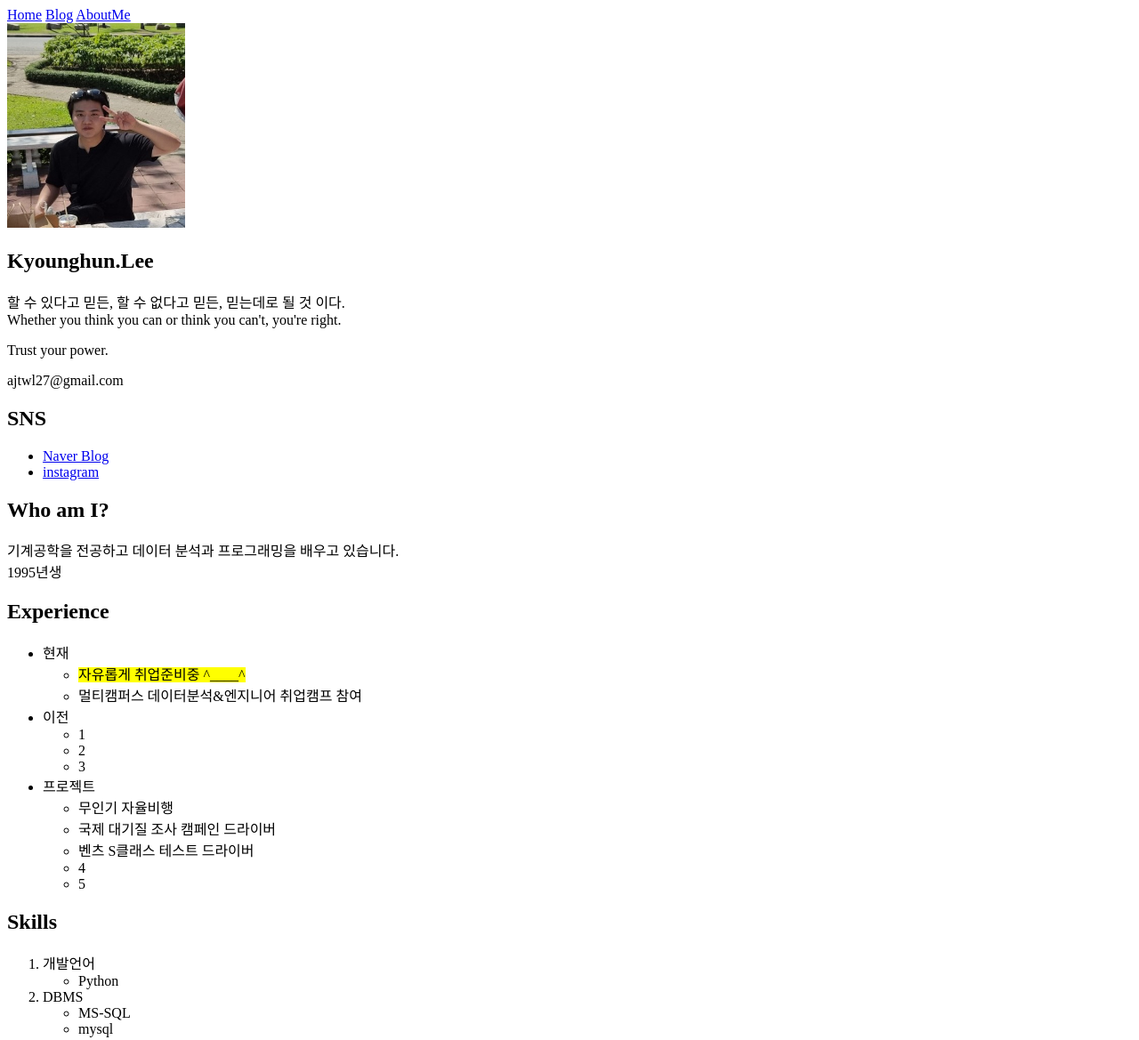
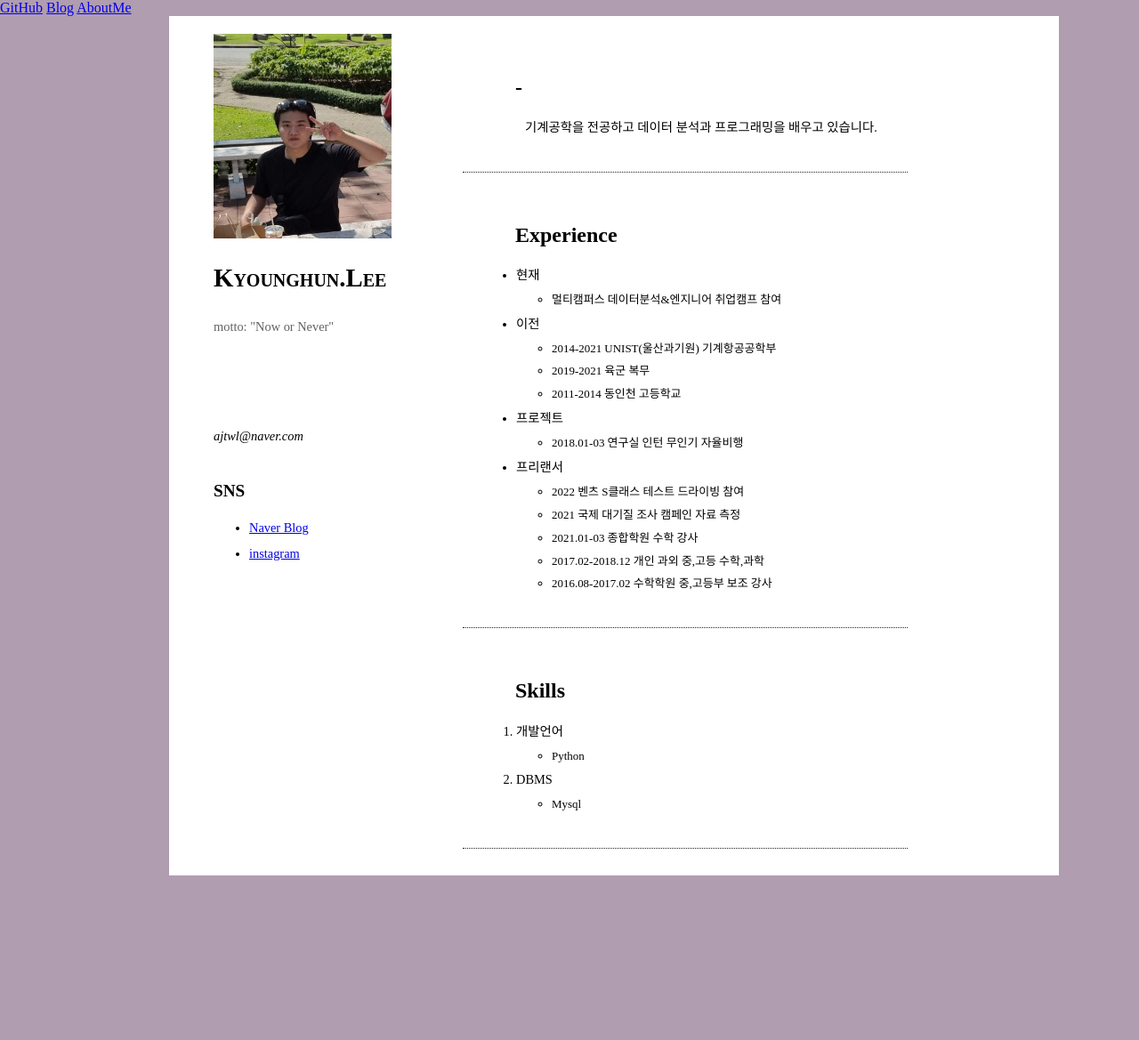
Before and after one commit to 2Kyoungh/MyWeb, a plain HTML site: page myProfile.html in a window 1280 px wide. Shown: the whole page at 89% size. After the commit the page ends 984 px from the top, so only its background shows below. Drawn offline with Linux system fonts and the light colour scheme.

Commit message:
css apply

```diff
--- a/myProfile.html
+++ b/myProfile.html
@@ -4,12 +4,12 @@
 <head>
   <title>온라인 프로필</title>
   <meta charset="utf-8">
-
+  <link rel="stylesheet" href="style.css">
 </head>
 
 <body>
   <nav>
-    <a href="/index.html">Home</a>
+    <a href="https://github.com/2Kyoungh">GitHub</a>
     <a href="/blogList.html">Blog</a>
     <a href="/myProfile.html">AboutMe</a>
   </nav>
@@ -19,12 +19,11 @@
         <div id="namecard">
           <img src="images/v.jpg" alt="" width="200" height="230">
           <h1>Kyounghun.Lee</h1>
-        <p>할 수 있다고 믿든, 할 수 없다고 믿든, 믿는데로 될 것 이다.<br>
-          Whether you think you can or think you can't, you're right.</p>
-        <p>Trust your power.</p>
+          <p>motto: "Now or Never"<br></p>
+
         </div>
         <div id="detail">
-        <p>ajtwl27@gmail.com</p>
+          <p><em>ajtwl@naver.com</em></p>
         </div>
         <div id="sns">
           <h2>SNS</h2>
@@ -38,12 +37,13 @@
           </ul>
         </div>
     </aside>
+
     <div id="main">
       <!-- 자기 소개 -->
       <section>
-        <h2 class="subtitle">Who am I?</h2>
+        <h2 class="subtitle">-</h2>
         <p>기계공학을 전공하고 데이터 분석과 프로그래밍을 배우고 있습니다.<br>
-          1995년생
+
         </p>
       </section>
 
@@ -53,24 +53,28 @@
         <ul>
           <li>현재
             <ul>
-              <li><mark>자유롭게 취업준비중 ^____^</mark></li>
               <li>멀티캠퍼스 데이터분석&엔지니어 취업캠프 참여</li>
             </ul>
           </li>
           <li>이전
             <ul>
-              <li>1</li>
-              <li>2</li>
-              <li>3</li>
+              <li>2014-2021 UNIST(울산과기원) 기계항공공학부</li>
+              <li>2019-2021 육군 복무</li>
+              <li>2011-2014 동인천 고등학교</li>
             </ul>
           </li>
           <li>프로젝트
             <ul>
-              <li>무인기 자율비행</li>
-              <li>국제 대기질 조사 캠페인 드라이버</li>
-              <li>벤츠 S클래스 테스트 드라이버</li>
-              <li>4</li>
-              <li>5</li>
+              <li>2018.01-03 연구실 인턴 무인기 자율비행</li>
+            </ul>
+          </li>
+          <li>프리랜서
+            <ul>
+              <li>2022 벤츠 S클래스 테스트 드라이빙 참여</li>
+              <li>2021 국제 대기질 조사 캠페인 자료 측정</li>
+              <li>2021.01-03 종합학원 수학 강사</li>
+              <li>2017.02-2018.12 개인 과외 중,고등 수학,과학</li>
+              <li>2016.08-2017.02 수학학원 중,고등부 보조 강사</li>
             </ul>
           </li>
         </ul>
@@ -90,12 +94,7 @@
           </li>
           <li>DBMS
             <ul>
-              <li>MS-SQL</li>
-
-
-              <li>mysql</li>
-
-
+              <li>Mysql</li>
             </ul>
           </li>
         </ol>
--- a/style.css
+++ b/style.css
@@ -2,7 +2,7 @@
     box-sizing: border-box;
 }
 body {
-    background:#61D9AB;
+    background:#b09db0;
     height:100%;
     margin:0;
 }
```
Also changed, not shown: blogList.html (+2 -3 lines). Lines whose indentation alone changed are shown as unchanged.
